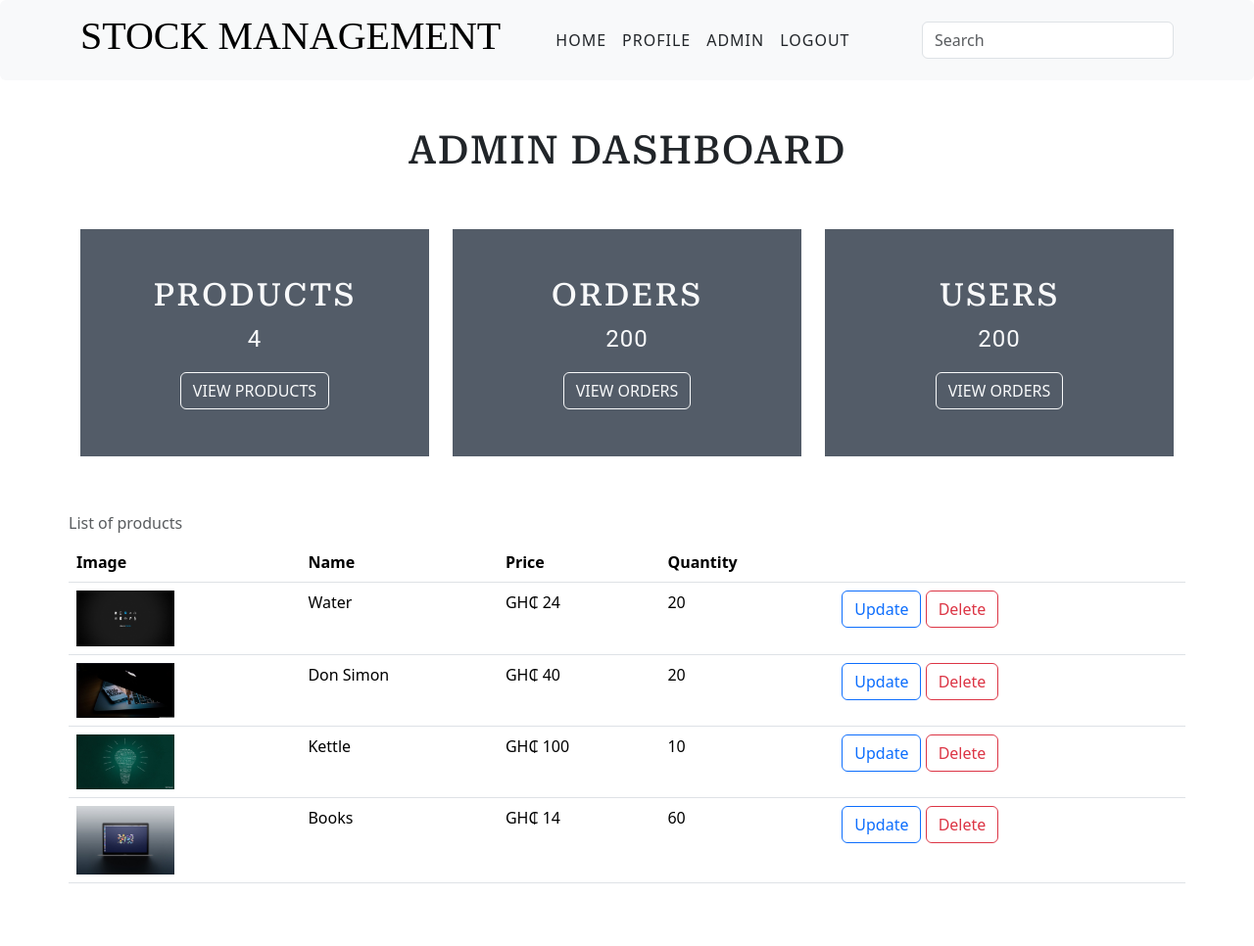
After one commit to Ripeplantain/Stock_managment, a Django app: page /core/admin/ in a window 1280 px wide. The commit adds this page. Shown: the whole page at 98% size. Run offline with Django 4.2, Linux system fonts and the light colour scheme; a user stored in the database is signed in; data comes from the database, SQL or seed files in the repository; both versions use the stored data as it was after the commit; some web fonts are replaced.

Commit message:
able to delete products

```diff
--- /dev/null
+++ b/core/templates/core/admin.html
@@ -0,0 +1,65 @@
+{%extends 'base.html'%}
+
+{%load static%}
+
+
+{%block title%}Admin{%endblock%}
+
+{%block content%}
+<div class="container">
+    <div class="row text-center my-5">
+        <h1 class="text-uppercase admin-text">Admin Dashboard</h1>
+    </div>
+    <div class="row">
+        <div class="col">
+            <div class="dashboard text-center py-5 text-light">
+                <h4 class="text-uppercase">Products</h4>
+                <p>{{count}}</p>
+                <a class="btn btn-outline-light text-uppercase" href="{%url 'admin'%}">View Products</a>
+            </div>
+        </div>
+        <div class="col">
+            <div class="dashboard text-center py-5 text-light">
+                <h4 class="text-uppercase">Orders</h4>
+                <p>200</p>
+                <a class="btn btn-outline-light text-uppercase" href="#">View Orders</a>
+            </div>
+        </div>
+        <div class="col">
+            <div class="dashboard text-center py-5 text-light">
+                <h4 class="text-uppercase">Users</h4>
+                <p>200</p>
+                <a class="btn btn-outline-light text-uppercase" href="#">View Orders</a>
+            </div>
+        </div>
+    </div>
+    <div class="row my-5">
+        <table class="table caption-top">
+            <caption>List of products</caption>
+            <thead>
+                <tr>
+                    <th scope="col">Image</th>
+                    <th scope="col">Name</th>
+                    <th scope="col">Price</th>
+                    <th scope="col">Quantity</th>
+                    <th scope="col"></th>
+                </tr>
+            </thead>
+            <tbody>
+                {%for product in products%}
+                <tr>
+                    <td><img src="{{product.image.url}}" class="img-fluid" width="100"></td>
+                    <td>{{product.name}}</td>
+                    <td>GH&#8373; {{product.price}}</td>
+                    <td>{{product.quantity}}</td>
+                    <td>
+                        <a href="#" class="btn btn-outline-primary">Update</a>
+                        <a href="{%url 'delete' product.id%}" class="btn btn-outline-danger">Delete</a>
+                    </td>
+                </tr>
+                {%endfor%}
+            </tbody>
+        </table>
+    </div>
+</div>
+{%endblock%}
--- a/core/urls.py
+++ b/core/urls.py
@@ -4,4 +4,6 @@ from . import views
 
 urlpatterns = [
     path('dashboard/', views.dashboard, name='dashboard'),
+    path('admin/', views.admin_view, name='admin'),
+    path('delete/<int:id>/', views.delete_product, name='delete'),
 ]
--- a/core/views.py
+++ b/core/views.py
@@ -1,9 +1,10 @@
-from django.shortcuts import render
+from django.shortcuts import render,redirect
+from django.contrib.auth.decorators import login_required, user_passes_test
 
 # Create your views here.
-
 from .models import Product
 
+@login_required(login_url='login')
 def dashboard(request):
     """
     This view will render the dashboard page
@@ -19,3 +20,36 @@ def dashboard(request):
         'products': products
     }
     return render(request, 'core/dashboard.html',context)
+
+@login_required(login_url='login')
+@user_passes_test(lambda u: u.is_superuser)
+def admin_view(request):
+    """
+    This view will render the admin page
+    """
+
+    count =  Product.objects.count()
+
+    if request.method == 'POST':
+        search = request.POST['search']
+        products = Product.objects.filter(name__icontains=search)
+    else:
+        products = Product.objects.all()
+
+    context = {
+        'products': products,
+        'count': count,
+    }
+
+    return render(request, 'core/admin.html',context)
+
+
+@login_required(login_url='login')
+@user_passes_test(lambda u: u.is_superuser)
+def delete_product(request, id):
+    """
+    This view will delete a product from the database
+    """
+    product = Product.objects.get(id=id)
+    product.delete()
+    return redirect('admin')
--- a/static/style.css
+++ b/static/style.css
@@ -32,3 +32,24 @@ h1 {
 .nav-link:hover {
     border-bottom: 2px solid #000;
 }
+
+.admin-text {
+    letter-spacing: 1px;
+}
+
+.dashboard {
+    background-color: #535c68;
+    max-width: 400px;
+}
+
+.dashboard h4 {
+    font-size: 2em;
+    letter-spacing: 2px;
+    font-family: 'Roboto Serif', serif;
+}
+
+.dashboard p {
+    font-size: 1.5em;
+    letter-spacing: 1px;
+    font-family: 'Roboto', sans-serif;
+}
--- a/templates/includes/navbar.html
+++ b/templates/includes/navbar.html
@@ -18,7 +18,7 @@
                 </li>
                 {%if user.is_superuser%}
                 <li class="nav-item">
-                    <a class="nav-link text-dark text-uppercase" href="#">Admin</a>
+                    <a class="nav-link text-dark text-uppercase" href="{%url 'admin'%}">Admin</a>
                 </li>
                 {%endif%}
                 <li class="nav-item">
--- a/users/views.py
+++ b/users/views.py
@@ -3,10 +3,12 @@ from django.contrib import messages
 from .forms import CreateUserForm
 from django.contrib.auth import authenticate, login, logout
 
-from django.http import HttpResponse
+from .decorators import authenticated_user
 
 # Create your views here.
 
+
+@authenticated_user
 def login_view(request):
     if request.method == 'POST':
         username = request.POST.get('username')
@@ -22,6 +24,7 @@ def login_view(request):
 
     return render(request, 'users/login.html')
 
+@authenticated_user
 def register_view(request):
     form = CreateUserForm()
 
```
Also changed, not shown: users/decorators.py (added, +9 -0 lines), db.sqlite3.
